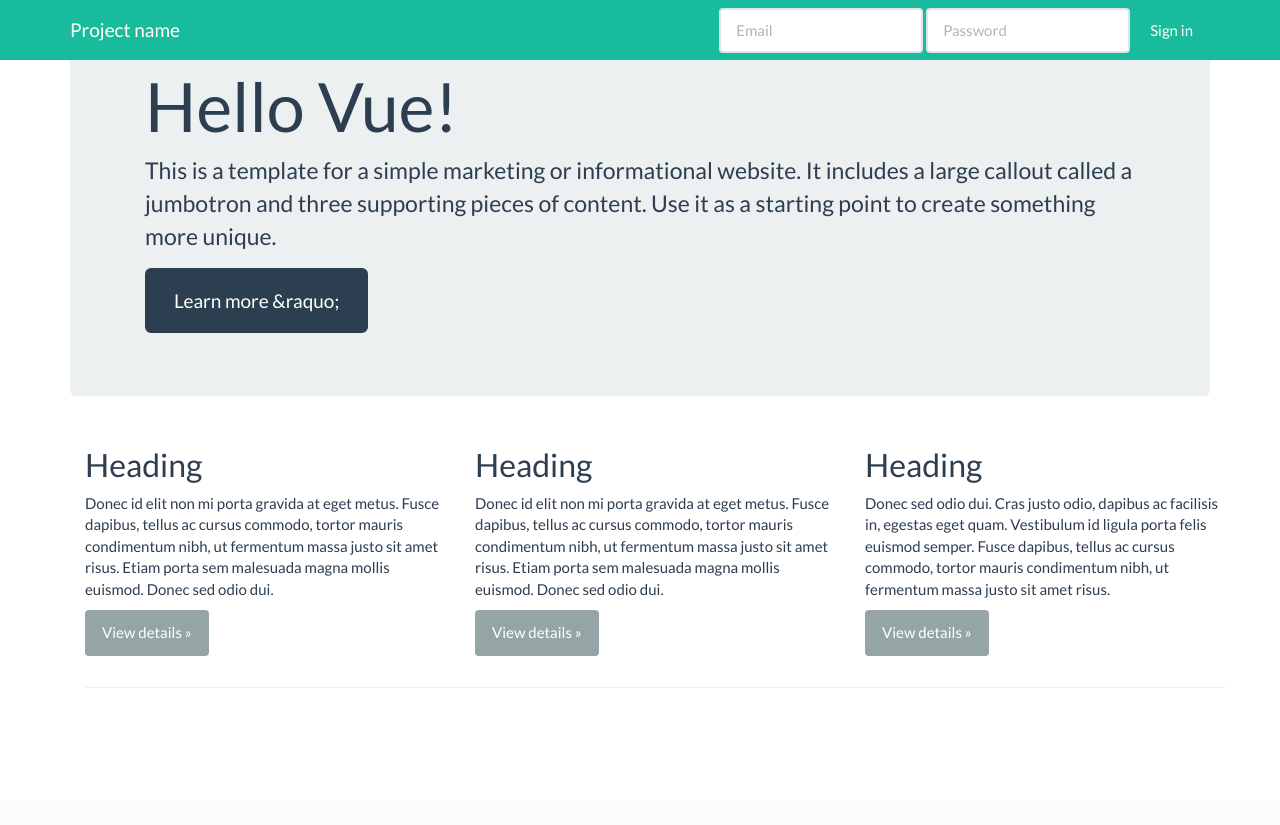
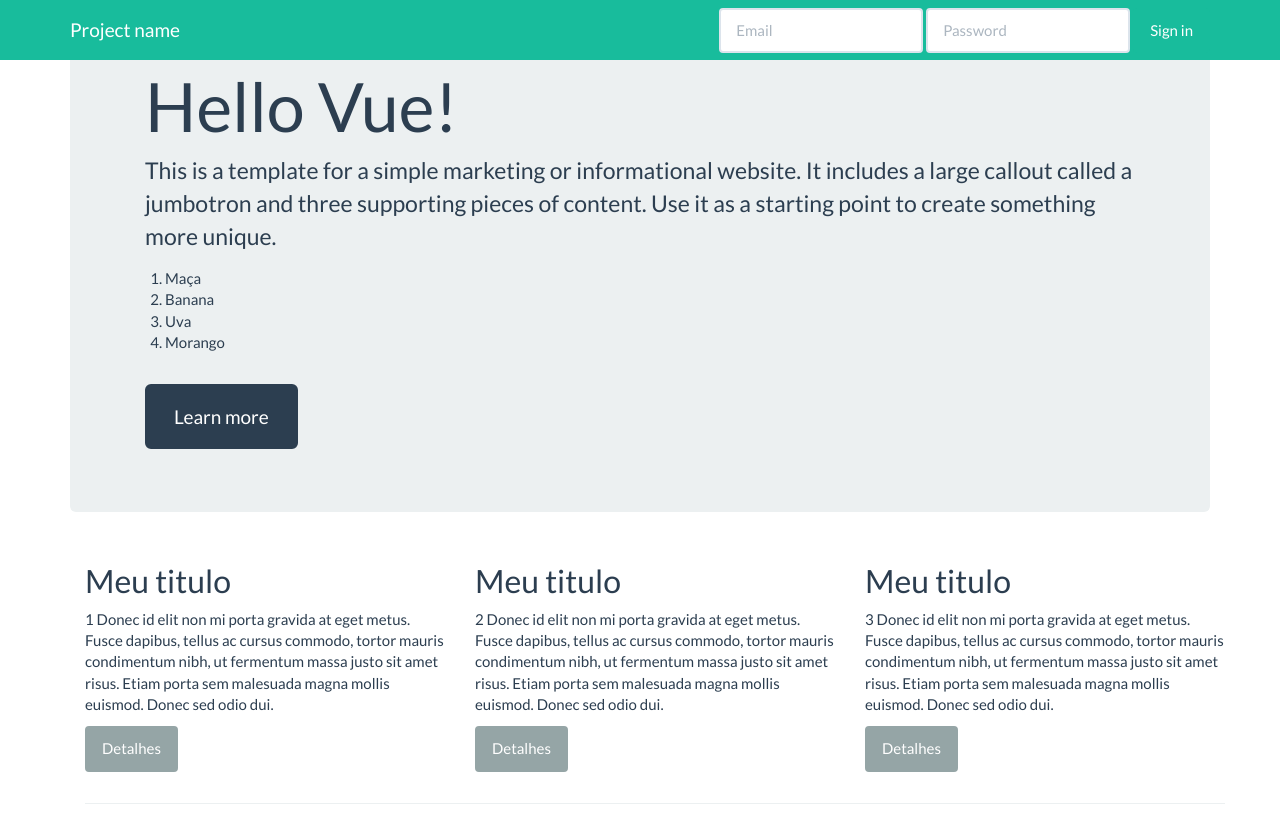
Before and after one commit to wmangoni/vuejs, a PHP site: page / in a window 1280 px wide. Before the commit the page ends 688 px from the top, so only its background shows below. Run offline with PHP 8.4, Linux system fonts and the light colour scheme.

Commit message:
mais exeplos

```diff
--- a/assets/js/main.js
+++ b/assets/js/main.js
@@ -1,8 +1,39 @@
+Vue.component('list-itens', {
+  // The todo-item component now accepts a
+  // "prop", which is like a custom attribute.
+  // This prop is called todo.
+  props: ['item'],
+  template: '<li>{{ item.text }}</li>'
+})
+
 var app = new Vue({
     el: '#jumbotron',
-        data: {
+    data: {
         title: 'Hello Vue!',
         text: 'This is a template for a simple marketing or informational website. It includes a large callout called a jumbotron and three supporting pieces of content. Use it as a starting point to create something more unique.',
-        link: 'Learn more &raquo;'
+        link: 'Learn more',
+        itens: [
+        	{text: 'Maça'},
+        	{text: 'Banana'},
+        	{text: 'Uva'},
+        	{text: 'Morango'}
+        ]
     }
 })
+
+var loop = new Vue({
+	el: '#loop',
+	data: {
+		cols: [
+  			{ title: 'Meu titulo', text: '1 Donec id elit non mi porta gravida at eget metus. Fusce dapibus, tellus ac cursus commodo, tortor mauris condimentum nibh, ut fermentum massa justo sit amet risus. Etiam porta sem malesuada magna mollis euismod. Donec sed odio dui.', link: 'Detalhes' },
+  			{ title: 'Meu titulo', text: '2 Donec id elit non mi porta gravida at eget metus. Fusce dapibus, tellus ac cursus commodo, tortor mauris condimentum nibh, ut fermentum massa justo sit amet risus. Etiam porta sem malesuada magna mollis euismod. Donec sed odio dui.', link: 'Detalhes' },
+  			{ title: 'Meu titulo', text: '3 Donec id elit non mi porta gravida at eget metus. Fusce dapibus, tellus ac cursus commodo, tortor mauris condimentum nibh, ut fermentum massa justo sit amet risus. Etiam porta sem malesuada magna mollis euismod. Donec sed odio dui.', link: 'Detalhes' }
+		]
+	},
+	methods: {
+		add_msg: function () {
+			console.log(this.cols[1].title);
+  			//this.title += 'adfsaaaaaaa';
+		}
+	}
+})
--- a/index.php
+++ b/index.php
@@ -26,7 +26,7 @@
                 <div class="form-group">
                   <input type="password" placeholder="Password" class="form-control">
                 </div>
-                <button type="submit" class="btn btn-success">Sign in</button>
+                <button class="btn btn-success">Sign in</button>
               </form>
             </div><!--/.navbar-collapse -->
           </div>
@@ -37,27 +37,20 @@
           <div class="container">
             <h1>{{title}}</h1>
             <p>{{text}}</p>
+            <ol style="padding-left: 20px; margin-bottom: 30px;">
+              <list-itens v-for="item in itens" v-bind:item="item"></list-itens>
+            </ol>
             <p><a class="btn btn-primary btn-lg" href="#" role="button">{{link}}</a></p>
           </div>
         </div>
 
-        <div class="container">
+        <div class="container" id="loop">
           <!-- Example row of columns -->
           <div class="row">
-            <div class="col-md-4">
-              <h2>Heading</h2>
-              <p>Donec id elit non mi porta gravida at eget metus. Fusce dapibus, tellus ac cursus commodo, tortor mauris condimentum nibh, ut fermentum massa justo sit amet risus. Etiam porta sem malesuada magna mollis euismod. Donec sed odio dui. </p>
-              <p><a class="btn btn-default" href="#" role="button">View details &raquo;</a></p>
-            </div>
-            <div class="col-md-4">
-              <h2>Heading</h2>
-              <p>Donec id elit non mi porta gravida at eget metus. Fusce dapibus, tellus ac cursus commodo, tortor mauris condimentum nibh, ut fermentum massa justo sit amet risus. Etiam porta sem malesuada magna mollis euismod. Donec sed odio dui. </p>
-              <p><a class="btn btn-default" href="#" role="button">View details &raquo;</a></p>
-           </div>
-            <div class="col-md-4">
-              <h2>Heading</h2>
-              <p>Donec sed odio dui. Cras justo odio, dapibus ac facilisis in, egestas eget quam. Vestibulum id ligula porta felis euismod semper. Fusce dapibus, tellus ac cursus commodo, tortor mauris condimentum nibh, ut fermentum massa justo sit amet risus.</p>
-              <p><a class="btn btn-default" href="#" role="button">View details &raquo;</a></p>
+            <div class="col-md-4" v-for="col in cols">
+              <h2>{{col.title}}</h2>
+              <p>{{col.text}}</p>
+              <p><a class="btn btn-default" v-on:click="add_msg" href="javascript:void(0);" role="button">{{col.link}}</a></p>
             </div>
           </div>
 
```
